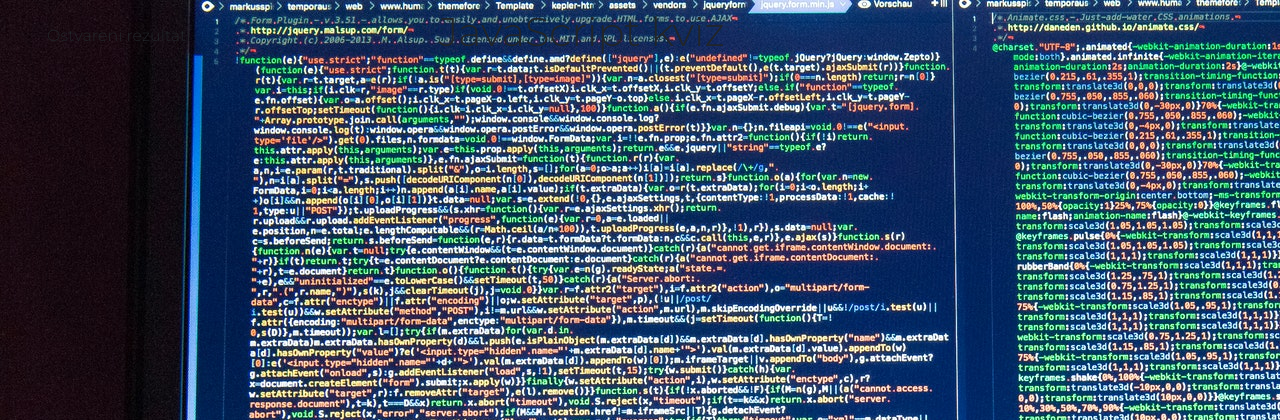
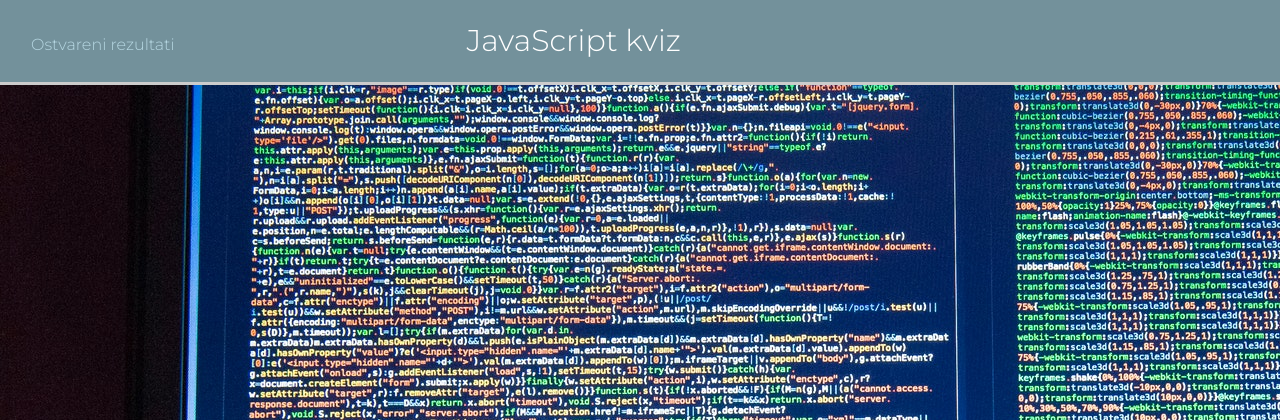
Before and after one commit to maricdjordje/PIA, a PHP site: page / in a window 1280 px wide. Shown: the top 420 px of the page. Run offline with PHP 8.4, Linux system fonts and the light colour scheme.

Commit message:
Update style.css
podesavanje nav linije

```diff
--- a/hw-3/style.css
+++ b/hw-3/style.css
@@ -15,3 +15,24 @@ body {
 button {
   margin: 1em;
 }
+
+.navbar {
+  background-color: #73919b;
+  color: #b6d7e2;
+
+  padding-bottom: 0;
+
+
+  padding-left: 0;
+
+
+  border-bottom: solid;
+  border-bottom-color: #ccc;
+  width: 100%;
+}
+
+#navbar-title {
+  padding: 15px;
+  font-size: 30px;
+  color: #fff !important;
+}
```
